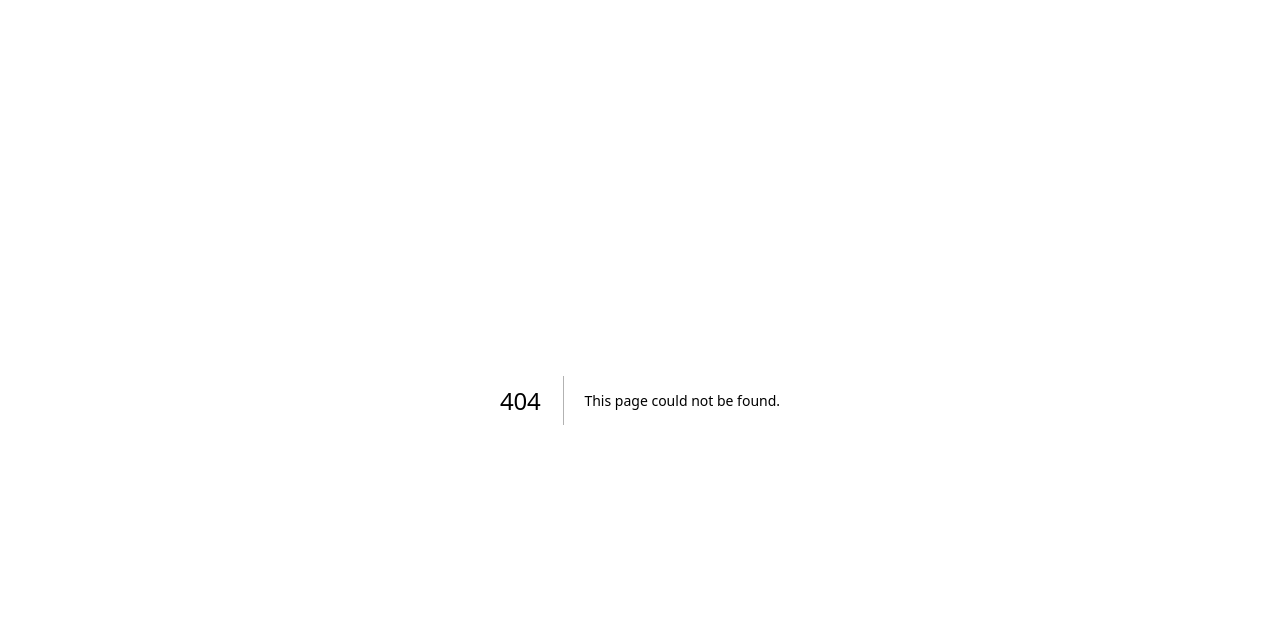
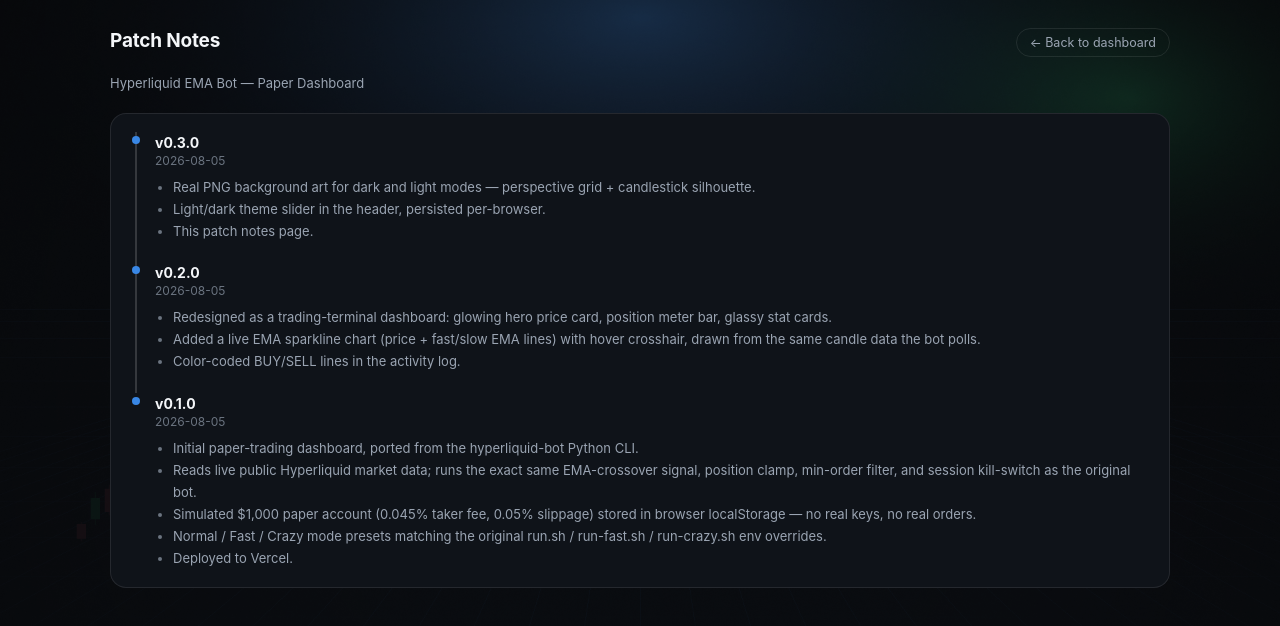
Before and after one commit to Gariyuuu/hyperliquid-bot-web, a Next.js app: page /changelog in a window 1280 px wide. Before the commit this address had no page. Shown: the top 626 px of the page. Built offline with nearby package versions, Linux system fonts and the light colour scheme.

Commit message:
Add real PNG backgrounds, light/dark theme slider, and patch notes page

```diff
--- /dev/null
+++ b/app/changelog/page.tsx
@@ -0,0 +1,61 @@
+import Link from "next/link";
+
+const ENTRIES = [
+  {
+    version: "v0.3.0",
+    date: "2026-08-05",
+    items: [
+      "Real PNG background art for dark and light modes — perspective grid + candlestick silhouette.",
+      "Light/dark theme slider in the header, persisted per-browser.",
+      "This patch notes page.",
+    ],
+  },
+  {
+    version: "v0.2.0",
+    date: "2026-08-05",
+    items: [
+      "Redesigned as a trading-terminal dashboard: glowing hero price card, position meter bar, glassy stat cards.",
+      "Added a live EMA sparkline chart (price + fast/slow EMA lines) with hover crosshair, drawn from the same candle data the bot polls.",
+      "Color-coded BUY/SELL lines in the activity log.",
+    ],
+  },
+  {
+    version: "v0.1.0",
+    date: "2026-08-05",
+    items: [
+      "Initial paper-trading dashboard, ported from the hyperliquid-bot Python CLI.",
+      "Reads live public Hyperliquid market data; runs the exact same EMA-crossover signal, position clamp, min-order filter, and session kill-switch as the original bot.",
+      "Simulated $1,000 paper account (0.045% taker fee, 0.05% slippage) stored in browser localStorage — no real keys, no real orders.",
+      "Normal / Fast / Crazy mode presets matching the original run.sh / run-fast.sh / run-crazy.sh env overrides.",
+      "Deployed to Vercel.",
+    ],
+  },
+];
+
+export default function ChangelogPage() {
+  return (
+    <div className="wrap">
+      <div className="top">
+        <div className="brand">
+          <h1>Patch Notes</h1>
+        </div>
+        <Link href="/" className="nav-link">← Back to dashboard</Link>
+      </div>
+      <div className="sub">Hyperliquid EMA Bot — Paper Dashboard</div>
+
+      <div className="panel">
+        {ENTRIES.map((e) => (
+          <div className="patch-entry" key={e.version}>
+            <div className="patch-version">{e.version}</div>
+            <div className="patch-date">{e.date}</div>
+            <ul>
+              {e.items.map((item, i) => (
+                <li key={i}>{item}</li>
+              ))}
+            </ul>
+          </div>
+        ))}
+      </div>
+    </div>
+  );
+}
--- a/app/globals.css
+++ b/app/globals.css
@@ -5,6 +5,8 @@
   --surface-2: rgba(255, 255, 255, 0.06);
   --border: rgba(255, 255, 255, 0.09);
   --border-strong: rgba(255, 255, 255, 0.16);
+  --hover-wash: rgba(255, 255, 255, 0.07);
+  --input-bg: rgba(255, 255, 255, 0.04);
   --text: #f4f6f9;
   --text-secondary: #9aa4b2;
   --muted: #6b7480;
@@ -18,16 +20,78 @@
   --blue: #3987e5;
   --orange: #d95926;
 
+  --bg-image: url("/bg-dark.png");
+  --bg-overlay: rgba(7, 9, 12, 0.62);
+  --crosshair: rgba(255, 255, 255, 0.35);
+  --banner-bg: linear-gradient(90deg, rgba(250, 178, 25, 0.12), rgba(250, 178, 25, 0.04));
+  --banner-border: rgba(250, 178, 25, 0.35);
+  --banner-text: #ffcd6b;
+  --banner-text-strong: #ffe0a0;
+
   font-family: -apple-system, BlinkMacSystemFont, "Segoe UI", Roboto, Helvetica, Arial, sans-serif;
+}
+
+:root[data-theme="light"] {
+  --page: #f4f6f9;
+  --surface: rgba(11, 11, 11, 0.03);
+  --surface-solid: #ffffff;
+  --surface-2: rgba(11, 11, 11, 0.04);
+  --border: rgba(11, 11, 11, 0.10);
+  --border-strong: rgba(11, 11, 11, 0.18);
+  --hover-wash: rgba(11, 11, 11, 0.05);
+  --input-bg: rgba(11, 11, 11, 0.03);
+  --text: #10141a;
+  --text-secondary: #525964;
+  --muted: #8a9099;
+
+  --long: #0a8a0a;
+  --long-bright: #12a555;
+  --short: #c23131;
+  --short-bright: #e0435a;
+
+  --bg-image: url("/bg-light.png");
+  --bg-overlay: rgba(255, 255, 255, 0.5);
+  --crosshair: rgba(11, 11, 11, 0.3);
+  --banner-bg: linear-gradient(90deg, rgba(230, 150, 0, 0.12), rgba(230, 150, 0, 0.05));
+  --banner-border: rgba(230, 150, 0, 0.4);
+  --banner-text: #8a5a00;
+  --banner-text-strong: #5c3b00;
 }
 
 * { box-sizing: border-box; }
 
+html {
+  background: var(--page);
+}
+
 html, body {
   margin: 0;
-  background: radial-gradient(1200px 600px at 50% -10%, rgba(57, 135, 229, 0.10), transparent 60%), var(--page);
   color: var(--text);
   min-height: 100vh;
+}
+
+body {
+  position: relative;
+  isolation: isolate;
+}
+
+body::before {
+  content: "";
+  position: fixed;
+  inset: 0;
+  z-index: -1;
+  background-image: var(--bg-image);
+  background-size: cover;
+  background-position: center top;
+  background-repeat: no-repeat;
+}
+
+body::after {
+  content: "";
+  position: fixed;
+  inset: 0;
+  z-index: -1;
+  background: var(--bg-overlay);
 }
 
 .wrap {
@@ -80,17 +144,17 @@ h1 {
 }
 
 .banner {
-  background: linear-gradient(90deg, rgba(250, 178, 25, 0.12), rgba(250, 178, 25, 0.04));
-  border: 1px solid rgba(250, 178, 25, 0.35);
+  background: var(--banner-bg);
+  border: 1px solid var(--banner-border);
   border-radius: 12px;
   padding: 13px 16px;
   font-size: 13px;
-  color: #ffcd6b;
+  color: var(--banner-text);
   margin-bottom: 22px;
   line-height: 1.55;
 }
 
-.banner strong { color: #ffe0a0; }
+.banner strong { color: var(--banner-text-strong); }
 .banner code {
   background: rgba(0,0,0,0.3);
   padding: 1px 5px;
@@ -192,7 +256,7 @@ h1 {
 .meter {
   height: 6px;
   border-radius: 999px;
-  background: rgba(255,255,255,0.06);
+  background: var(--surface-2);
   overflow: hidden;
   margin-top: 8px;
   position: relative;
@@ -207,7 +271,7 @@ h1 {
 
 .meter .fill.long { background: linear-gradient(90deg, rgba(47,224,122,0.5), var(--long-bright)); left: 50%; }
 .meter .fill.short { background: linear-gradient(90deg, var(--short-bright), rgba(255,92,114,0.5)); }
-.meter .zero { position: absolute; left: 50%; top: -3px; bottom: -3px; width: 1px; background: rgba(255,255,255,0.25); }
+.meter .zero { position: absolute; left: 50%; top: -3px; bottom: -3px; width: 1px; background: var(--border-strong); }
 
 /* ---- chart ---- */
 
@@ -236,12 +300,12 @@ h1 {
 .dot.slow { background: var(--orange); box-shadow: 0 0 6px rgba(217,89,38,0.7); }
 
 .chart-svg { display: block; width: 100%; cursor: crosshair; }
-.chart-grid { stroke: rgba(255,255,255,0.06); stroke-width: 1; }
+.chart-grid { stroke: var(--surface-2); stroke-width: 1; }
 .chart-line { fill: none; stroke-width: 2; stroke-linecap: round; stroke-linejoin: round; }
 .chart-line.price { stroke: var(--text-secondary); opacity: 0.55; }
 .chart-line.fast { stroke: var(--blue); }
 .chart-line.slow { stroke: var(--orange); }
-.chart-crosshair { stroke: rgba(255,255,255,0.35); stroke-width: 1; stroke-dasharray: 3 3; }
+.chart-crosshair { stroke: var(--crosshair); stroke-width: 1; stroke-dasharray: 3 3; }
 .chart-empty { color: var(--muted); font-size: 13px; padding: 40px 0; text-align: center; }
 
 .chart-tooltip {
@@ -297,7 +361,7 @@ label {
 
 input, select {
   width: 100%;
-  background: rgba(255,255,255,0.04);
+  background: var(--input-bg);
   border: 1px solid var(--border);
   border-radius: 8px;
   color: var(--text);
@@ -323,7 +387,7 @@ input:disabled, select:disabled { opacity: 0.5; }
 
 button {
   border: 1px solid var(--border);
-  background: rgba(255,255,255,0.04);
+  background: var(--input-bg);
   color: var(--text);
   border-radius: 9px;
   padding: 9px 16px;
@@ -333,7 +397,7 @@ button {
   transition: border-color 0.15s, background 0.15s, transform 0.1s;
 }
 
-button:hover:not(:disabled) { border-color: var(--border-strong); background: rgba(255,255,255,0.07); }
+button:hover:not(:disabled) { border-color: var(--border-strong); background: var(--hover-wash); }
 button:active:not(:disabled) { transform: scale(0.98); }
 
 button.primary {
@@ -397,13 +461,13 @@ button:disabled { opacity: 0.45; cursor: not-allowed; }
 .pill.long::before { background: var(--long-bright); }
 .pill.short { background: rgba(255,92,114,0.12); color: var(--short-bright); }
 .pill.short::before { background: var(--short-bright); }
-.pill.flat { background: rgba(255,255,255,0.06); color: var(--text-secondary); }
+.pill.flat { background: var(--surface-2); color: var(--text-secondary); }
 .pill.flat::before { background: var(--text-secondary); }
 .pill.halted { background: rgba(208,59,59,0.18); color: #ff8a8a; }
 .pill.halted::before { background: #ff8a8a; }
 .pill.running { background: rgba(47,224,122,0.12); color: var(--long-bright); }
 .pill.running::before { background: var(--long-bright); animation: pulse 1.6s ease-in-out infinite; }
-.pill.stopped { background: rgba(255,255,255,0.06); color: var(--text-secondary); }
+.pill.stopped { background: var(--surface-2); color: var(--text-secondary); }
 .pill.stopped::before { background: var(--muted); }
 
 footer {
@@ -414,3 +478,107 @@ footer {
 }
 
 a { color: var(--blue); }
+
+/* ---- theme slider ---- */
+
+.theme-slider {
+  position: relative;
+  width: 56px;
+  height: 28px;
+  border-radius: 999px;
+  border: 1px solid var(--border);
+  background: var(--surface-2);
+  padding: 0;
+  display: inline-flex;
+  align-items: center;
+  cursor: pointer;
+}
+
+.theme-slider-icon {
+  flex: 1;
+  text-align: center;
+  font-size: 12px;
+  line-height: 1;
+  z-index: 1;
+  opacity: 0.8;
+}
+
+.theme-slider-knob {
+  position: absolute;
+  top: 2px;
+  left: 2px;
+  width: 22px;
+  height: 22px;
+  border-radius: 50%;
+  background: var(--text);
+  box-shadow: 0 2px 6px rgba(0,0,0,0.35);
+  transition: transform 0.22s cubic-bezier(0.4, 0, 0.2, 1);
+}
+
+.theme-slider-knob.light { transform: translateX(26px); }
+
+/* ---- nav ---- */
+
+.nav-link {
+  display: inline-flex;
+  align-items: center;
+  gap: 6px;
+  font-size: 12.5px;
+  color: var(--text-secondary);
+  text-decoration: none;
+  border: 1px solid var(--border);
+  border-radius: 999px;
+  padding: 6px 13px;
+}
+
+.nav-link:hover { border-color: var(--border-strong); color: var(--text); }
+
+.header-actions {
+  display: flex;
+  align-items: center;
+  gap: 10px;
+}
+
+/* ---- patch notes ---- */
+
+.patch-entry {
+  border-left: 2px solid var(--border-strong);
+  padding: 2px 0 20px 18px;
+  margin-left: 4px;
+  position: relative;
+}
+
+.patch-entry::before {
+  content: "";
+  position: absolute;
+  left: -5px;
+  top: 4px;
+  width: 8px;
+  height: 8px;
+  border-radius: 50%;
+  background: var(--blue);
+}
+
+.patch-entry:last-child { border-left-color: transparent; padding-bottom: 0; }
+
+.patch-version {
+  font-weight: 700;
+  font-size: 14px;
+  margin-bottom: 2px;
+}
+
+.patch-date {
+  font-size: 12px;
+  color: var(--muted);
+  margin-bottom: 8px;
+}
+
+.patch-entry ul {
+  margin: 0;
+  padding-left: 18px;
+  font-size: 13px;
+  color: var(--text-secondary);
+  line-height: 1.7;
+}
+
+.patch-entry li::marker { color: var(--muted); }
--- a/app/layout.tsx
+++ b/app/layout.tsx
@@ -6,9 +6,22 @@ export const metadata: Metadata = {
   description: "Live paper-trading dashboard mirroring the hyperliquid-bot EMA crossover strategy.",
 };
 
+const THEME_SCRIPT = `
+(function () {
+  try {
+    var saved = localStorage.getItem("hlbot-theme");
+    var theme = saved === "light" || saved === "dark" ? saved : "dark";
+    document.documentElement.setAttribute("data-theme", theme);
+  } catch (e) {}
+})();
+`;
+
 export default function RootLayout({ children }: { children: React.ReactNode }) {
   return (
     <html lang="en">
+      <head>
+        <script dangerouslySetInnerHTML={{ __html: THEME_SCRIPT }} />
+      </head>
       <body>{children}</body>
     </html>
   );
```
Also changed, not shown: app/ThemeSlider.tsx (added, +40 -0 lines), app/page.tsx (+7 -1 lines), public/bg-dark.png (added), public/bg-light.png (added).
